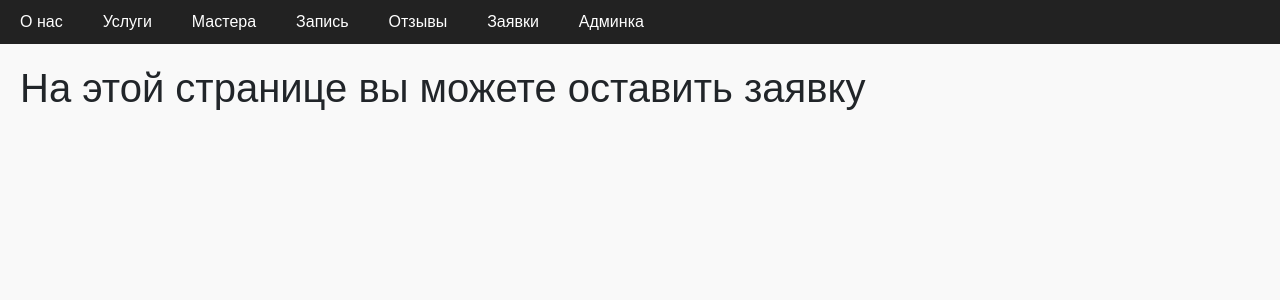
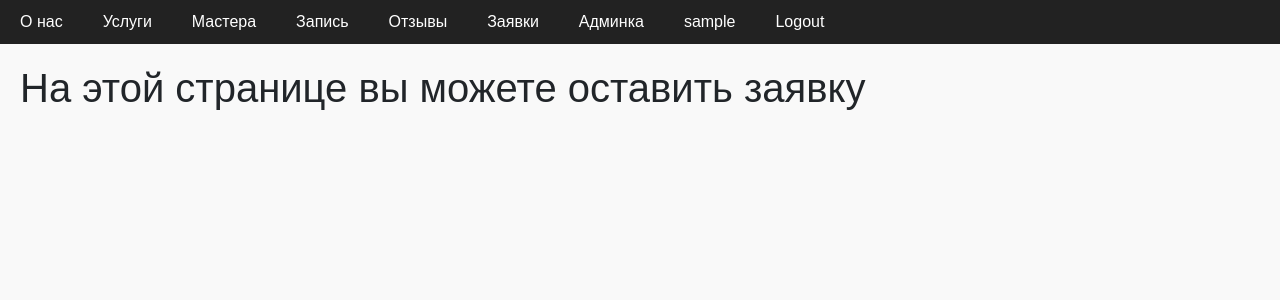
Before and after one commit to Ollie-00001/barbershop, a Django app: page /appointment/ in a window 1280 px wide. Shown: the top 300 px of the page. Run offline with Django 5.2, Linux system fonts and the light colour scheme; the visitor is signed in with stand-in values (Sample User, id 1); parts of the project's set-up code (start-up, migrations or seed data) failed here and were passed over.

Commit message:
hw_47: update menu to show login/register or username/logout depending on authentication

```diff
--- a/templates/includes/menu.html
+++ b/templates/includes/menu.html
@@ -7,6 +7,18 @@
                     <a href="{% url item.url %}">{{ item.title }}</a>
                 </li>
             {% endfor %}
+            {% if user.is_authenticated %}
+                <li><span class="nav-user">{{ user.username }}</span></li>
+                <li>
+                    <form method="post" action="{% url 'logout' %}" style="display:inline;">
+                        {% csrf_token %}
+                        <button type="submit" class="btn btn-link nav-link" style="padding:0;">Logout</button>
+                    </form>
+                </li>
+            {% else %}
+                <li><a href="{% url 'login' %}">Login</a></li>
+                <li><a href="{% url 'register' %}">Register</a></li>
+            {% endif %}
         </ul>
     </div>
 </nav>
```
